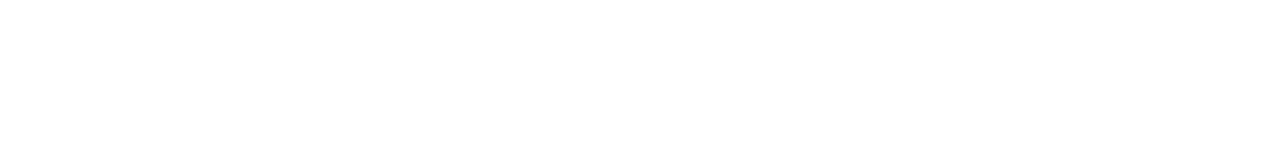
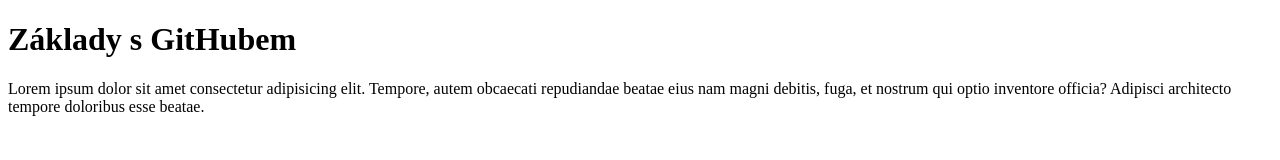
Before and after one commit to tomasmuzikant/learning-git, a plain HTML site: page index.html in a window 1280 px wide. Drawn offline with Linux system fonts and the light colour scheme.

Commit message:
Přidani základního odstavce Lorem

```diff
--- a/index.html
+++ b/index.html
@@ -7,6 +7,7 @@
     <title>Document</title>
 </head>
 <body>
-
+    <h1>Základy s GitHubem</h1>
+    <p>Lorem ipsum dolor sit amet consectetur adipisicing elit. Tempore, autem obcaecati repudiandae beatae eius nam magni debitis, fuga, et nostrum qui optio inventore officia? Adipisci architecto tempore doloribus esse beatae.</p>
 </body>
 </html>
```
